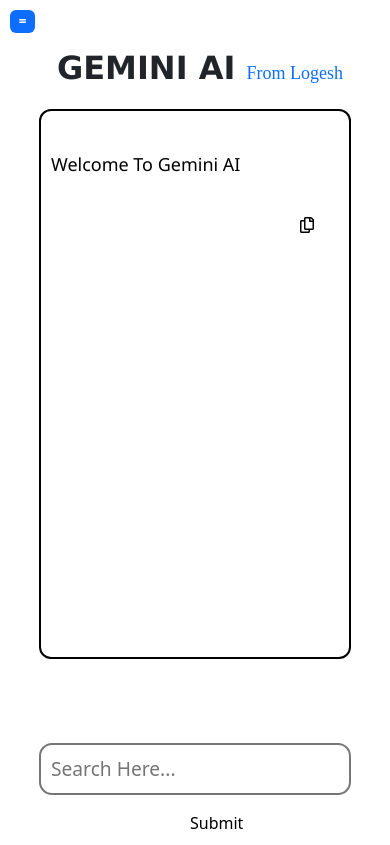
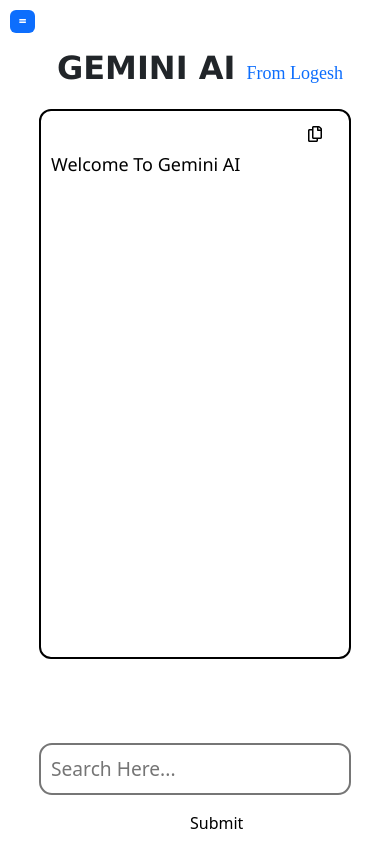
Before and after one commit to logesh-works/Gemini-ai, a React (Create React App) app: page /img in a window 390 px wide. Built offline with nearby package versions, Linux system fonts and the light colour scheme.

Commit message:
@logesh-works

```diff
--- a/src/ImgToText.css
+++ b/src/ImgToText.css
@@ -164,8 +164,9 @@
     min-height: 550px;
   }
   .copybtn{
-    top: 25%;
-    right: 15%;
+    position: fixed;
+    top: 120px;
+    right: 50px;
     background-color: transparent;
     border: none;
   }
```
